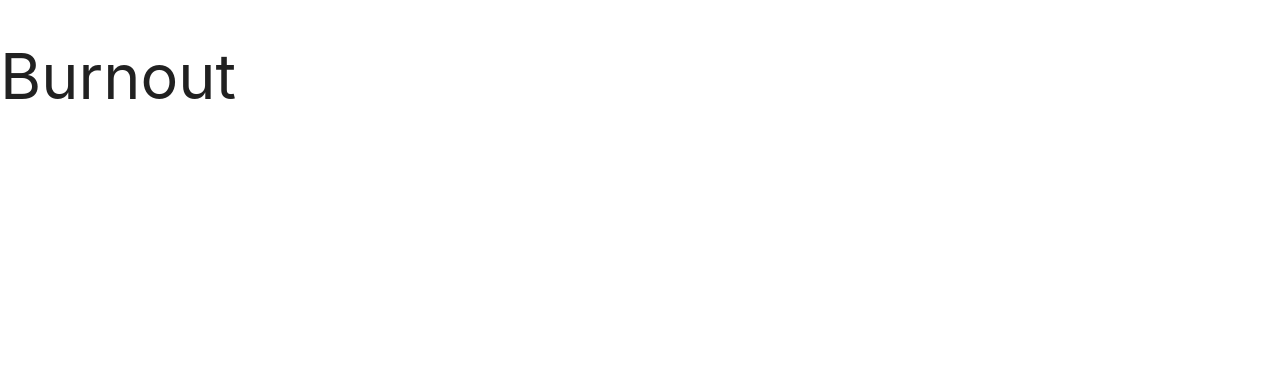
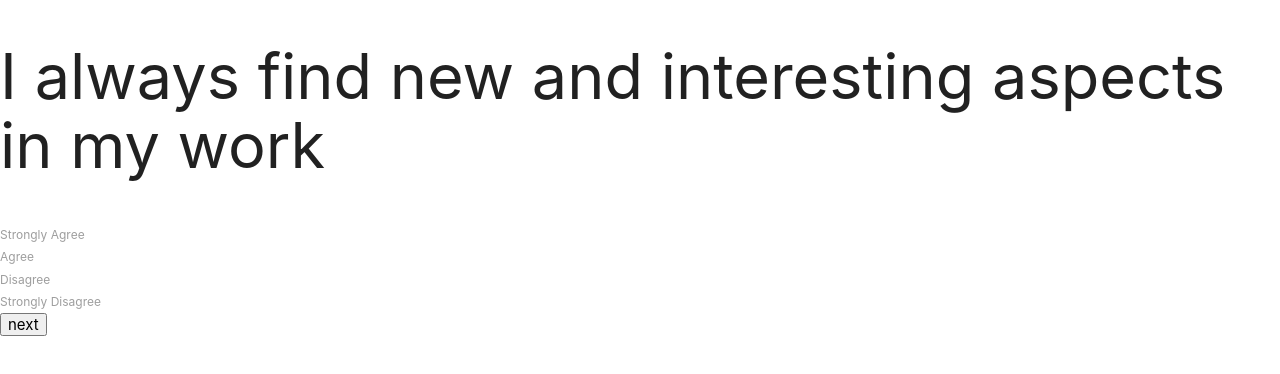
Before and after one commit to JD-Kelly/burnout, a React (Create React App) app in the folder client/: page /1 in a window 1280 px wide. Shown: the top 374 px of the page. Built offline with nearby package versions, Linux system fonts and the light colour scheme.

Commit message:
Routing/Questions created - v1

```diff
--- a/client/src/App.js
+++ b/client/src/App.js
@@ -1,16 +1,26 @@
-import React, { Component } from "react";
+import React from "react";
+import {
+  BrowserRouter as Router,
+  Switch,
+  Route,
+} from 'react-router-dom';
+import Splash from './components/Splash';
+import Question1 from './components/Question1';
+import Question2 from './components/Question2';
+import Question3 from './components/Question3';
+import Results from './components/Results';
 import './App.css';
 
-class App extends Component  {
-  render() {
-  return (
-    <div className="App">
-      <h1>
-        Burnout
-      </h1>
-    </div>
-  );
- }
-}
+const App = () => (
+  <Router>
+  <Switch>
+    <Route exact path="/" component={Splash} />
+    <Route exact path="/1" component={Question1} />
+    <Route exact path="/2" component={Question2} />
+    <Route exact path="/3" component={Question3} />
+    <Route exact path="/results" component={Results} />
+  </Switch>
+</Router>
+);
 
 export default App;
--- /dev/null
+++ b/client/src/components/Question1.js
@@ -0,0 +1,88 @@
+/* eslint-disable jsx-a11y/label-has-associated-control */
+import React, { useState } from 'react';
+import { useHistory } from 'react-router-dom';
+import { questions } from './Questions';
+
+const Question1 = () => {
+  const [answer, setAnswer] = useState('');
+  const history = useHistory();
+  const nextQuestionHandler = () => {
+    history.push('/2');
+  };
+
+  const handleAnswerChange = (event) => {
+    setAnswer(event.target.value);
+  };
+
+  return (
+    <div>
+      <div>
+        {questions.map(((question) => (
+          <h1 key={question.id}>{question.question1}</h1>
+        )))}
+      </div>
+      <div>
+        <input
+          type="radio"
+          value="strongly_agree"
+          onChange={handleAnswerChange}
+          checked={answer === 'strongly_agree'}
+        />
+        <label
+          className="strongly_agree"
+        >
+          Strongly Agree
+        </label>
+      </div>
+      <div>
+        <input
+          type="radio"
+          value="agree"
+          onChange={handleAnswerChange}
+          checked={answer === 'agree'}
+        />
+        <label
+          className="agree"
+        >
+          Agree
+        </label>
+      </div>
+      <div>
+        <input
+          type="radio"
+          value="disagree"
+          onChange={handleAnswerChange}
+          checked={answer === 'disagree'}
+        />
+        <label
+          className="disagree"
+        >
+          Disagree
+        </label>
+      </div>
+      <div>
+        <input
+          type="radio"
+          value="strongly_disagree"
+          onChange={handleAnswerChange}
+          checked={answer === 'strongly_disagree'}
+        />
+        <label
+          className="strongly_disagree"
+        >
+          Strongly Disagree
+        </label>
+      </div>
+      <button
+        className="next_button"
+        type="button"
+        onClick={nextQuestionHandler}
+      >
+        next
+      </button>
+      {answer}
+    </div>
+  );
+};
+
+export default Question1;
--- /dev/null
+++ b/client/src/components/Question2.js
@@ -0,0 +1,88 @@
+/* eslint-disable jsx-a11y/label-has-associated-control */
+import React, { useState } from 'react';
+import { useHistory } from 'react-router-dom';
+import { questions } from './Questions';
+
+const Question2 = () => {
+  const [answer, setAnswer] = useState('');
+  const history = useHistory();
+  const nextQuestionHandler = () => {
+    history.push('/3');
+  };
+
+  const handleAnswerChange = (event) => {
+    setAnswer(event.target.value);
+  };
+
+  return (
+    <div>
+      <div>
+        {questions.map(((question) => (
+          <h1 key={question.id}>{question.question2}</h1>
+        )))}
+      </div>
+      <div>
+        <input
+          type="radio"
+          value="strongly_agree"
+          onChange={handleAnswerChange}
+          checked={answer === 'strongly_agree'}
+        />
+        <label
+          className="strongly_agree"
+        >
+          Strongly Agree
+        </label>
+      </div>
+      <div>
+        <input
+          type="radio"
+          value="agree"
+          onChange={handleAnswerChange}
+          checked={answer === 'agree'}
+        />
+        <label
+          className="agree"
+        >
+          Agree
+        </label>
+      </div>
+      <div>
+        <input
+          type="radio"
+          value="disagree"
+          onChange={handleAnswerChange}
+          checked={answer === 'disagree'}
+        />
+        <label
+          className="disagree"
+        >
+          Disagree
+        </label>
+      </div>
+      <div>
+        <input
+          type="radio"
+          value="strongly_disagree"
+          onChange={handleAnswerChange}
+          checked={answer === 'strongly_disagree'}
+        />
+        <label
+          className="strongly_disagree"
+        >
+          Strongly Disagree
+        </label>
+      </div>
+      <button
+        className="next_button"
+        type="button"
+        onClick={nextQuestionHandler}
+      >
+        next
+      </button>
+      {answer}
+    </div>
+  );
+};
+
+export default Question2;
--- /dev/null
+++ b/client/src/components/Question3.js
@@ -0,0 +1,88 @@
+/* eslint-disable jsx-a11y/label-has-associated-control */
+import React, { useState } from 'react';
+import { useHistory } from 'react-router-dom';
+import { questions } from './Questions';
+
+const Question3 = () => {
+  const [answer, setAnswer] = useState('');
+  const history = useHistory();
+  const nextQuestionHandler = () => {
+    history.push('/results');
+  };
+
+  const handleAnswerChange = (event) => {
+    setAnswer(event.target.value);
+  };
+
+  return (
+    <div>
+      <div>
+        {questions.map(((question) => (
+          <h1 key={question.id}>{question.question3}</h1>
+        )))}
+      </div>
+      <div>
+        <input
+          type="radio"
+          value="strongly_agree"
+          onChange={handleAnswerChange}
+          checked={answer === 'strongly_agree'}
+        />
+        <label
+          className="strongly_agree"
+        >
+          Strongly Agree
+        </label>
+      </div>
+      <div>
+        <input
+          type="radio"
+          value="agree"
+          onChange={handleAnswerChange}
+          checked={answer === 'agree'}
+        />
+        <label
+          className="agree"
+        >
+          Agree
+        </label>
+      </div>
+      <div>
+        <input
+          type="radio"
+          value="disagree"
+          onChange={handleAnswerChange}
+          checked={answer === 'disagree'}
+        />
+        <label
+          className="disagree"
+        >
+          Disagree
+        </label>
+      </div>
+      <div>
+        <input
+          type="radio"
+          value="strongly_disagree"
+          onChange={handleAnswerChange}
+          checked={answer === 'strongly_disagree'}
+        />
+        <label
+          className="strongly_disagree"
+        >
+          Strongly Disagree
+        </label>
+      </div>
+      <button
+        className="next_button"
+        type="button"
+        onClick={nextQuestionHandler}
+      >
+        next
+      </button>
+      {answer}
+    </div>
+  );
+};
+
+export default Question3;
--- /dev/null
+++ b/client/src/components/Questions.js
@@ -0,0 +1,14 @@
+export const questions = [
+  {
+    id: 1,
+    question1: 'I always find new and interesting aspects in my work',
+  },
+  {
+    id: 2,
+    question2: 'There are days when I feel tired before I arrive at work',
+  },
+  {
+    id: 3,
+    question3: 'It happens more and more often that I talk about my work in a negative way',
+  },
+];
--- /dev/null
+++ b/client/src/components/Results.js
@@ -0,0 +1,7 @@
+import React from 'react';
+
+const Results = () => (
+  <h1>results</h1>
+);
+
+export default Results;
--- /dev/null
+++ b/client/src/components/Splash.js
@@ -0,0 +1,20 @@
+import React from 'react';
+import { useHistory } from 'react-router-dom';
+
+const Splash = () => {
+  const history = useHistory();
+  const nextQuestionHandler = () => {
+    history.push('/1');
+  };
+
+  return (
+    <div>
+      <h1>burnout</h1>
+      <button type="button" onClick={nextQuestionHandler}>
+        next
+      </button>
+    </div>
+  );
+};
+
+export default Splash;
--- a/package.json
+++ b/package.json
@@ -9,7 +9,6 @@
     "server": "nodemon server.js",
     "client": "npm start --prefix client",
     "dev": "concurrently \"npm run server\" \"npm run client\""
-
   },
   "author": "",
   "license": "MIT",
@@ -24,6 +23,7 @@
     "mongoose": "^5.13.4",
     "passport": "^0.4.1",
     "passport-jwt": "^4.0.0",
+    "react-router-dom": "^5.2.0",
     "validator": "^13.6.0"
   },
   "devDependencies": {
```
Also changed, not shown: 2 other files (tests, documents, lock files or other folders).
